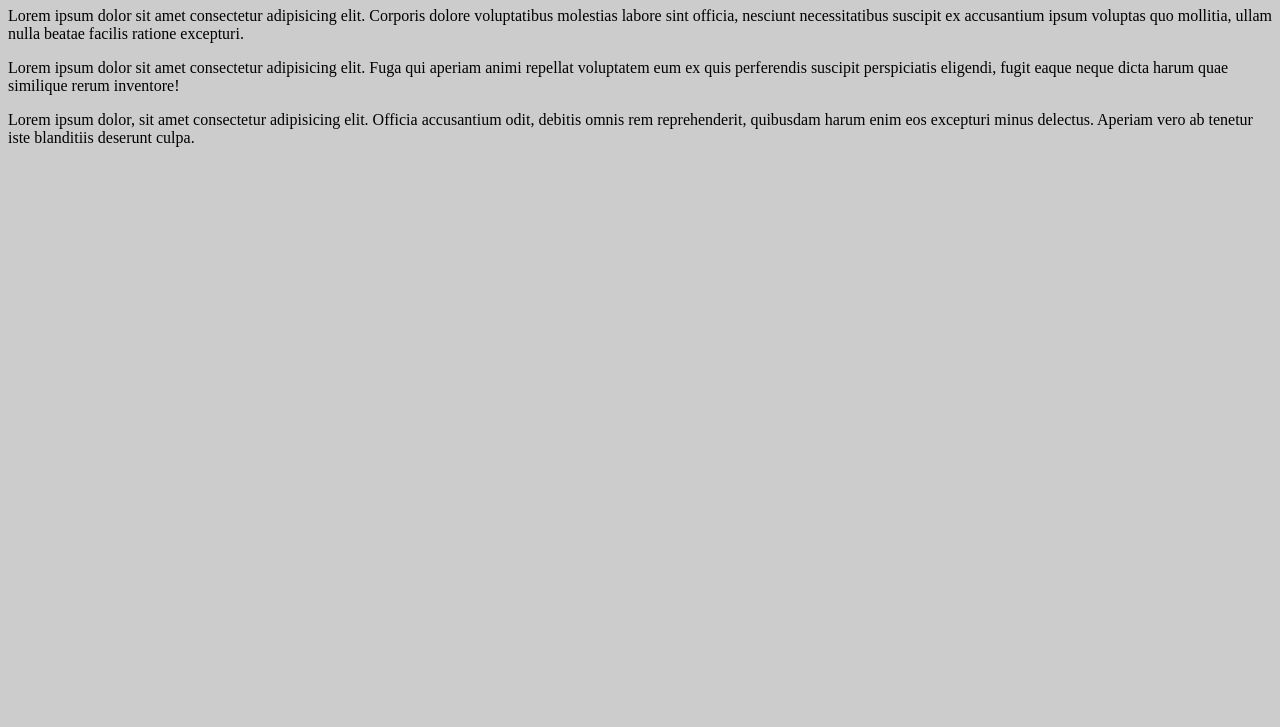
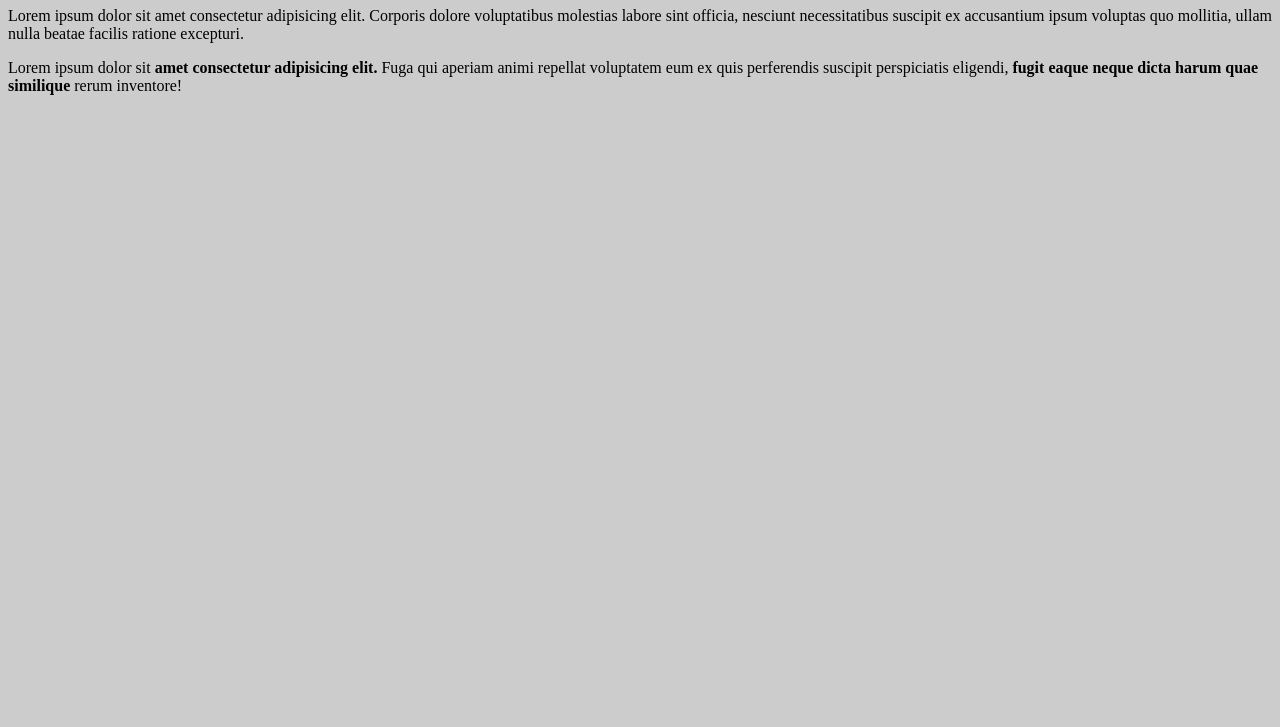
Before and after one commit to Yorsh355/miweb, a plain HTML site: page index.html in a window 1280 px wide. Shown: the part 73-800 px from the top of the page. Drawn offline with Linux system fonts and the light colour scheme.

Commit message:
Se reduce la cantidad de parrafos

```diff
--- a/index.html
+++ b/index.html
@@ -10,8 +10,7 @@
     <h1>Mi tercer commit</h1>
     <p>Lorem ipsum dolor sit amet consectetur adipisicing elit. Corporis dolore voluptatibus molestias labore sint officia, nesciunt necessitatibus suscipit ex accusantium ipsum voluptas quo mollitia, ullam nulla beatae facilis ratione excepturi.</p>
 
-    <p>Lorem ipsum dolor sit amet consectetur adipisicing elit. Fuga qui aperiam animi repellat voluptatem eum ex quis perferendis suscipit perspiciatis eligendi, fugit eaque neque dicta harum quae similique rerum inventore!</p>
+    <p>Lorem ipsum dolor sit <strong>amet consectetur adipisicing elit.</strong> Fuga qui aperiam animi repellat voluptatem eum ex quis perferendis suscipit perspiciatis eligendi, <strong>fugit eaque neque dicta harum quae similique</strong> rerum inventore!</p>
 
-    <p>Lorem ipsum dolor, sit amet consectetur adipisicing elit. Officia accusantium odit, debitis omnis rem reprehenderit, quibusdam harum enim eos excepturi minus delectus. Aperiam vero ab tenetur iste blanditiis deserunt culpa.</p>
 </body>
 </html>
```
